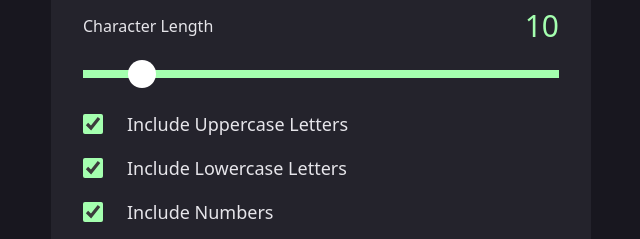
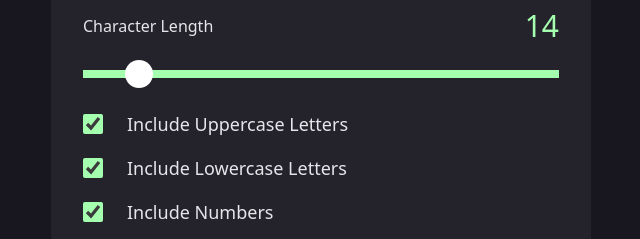
Before and after one commit to stivenjimenez/passwordGeneratorAPP, a website: page src/index.html in a window 1280 px wide. Shown: the part 243-482 px from the top of the page, 319-959 px from the left. Drawn offline with Linux system fonts and the light colour scheme.

Commit message:
⚡ add a maximum and minimum length range

```diff
--- a/src/index.html
+++ b/src/index.html
@@ -61,7 +61,9 @@
           id="password-length-input"
           name="password-length-input"
           type="range"
-          value="10"
+          min="5"
+          max="100"
+          value="14"
           class="w-full appearance-none h-2 bg-mint-green mb-8"
         />
 
```
